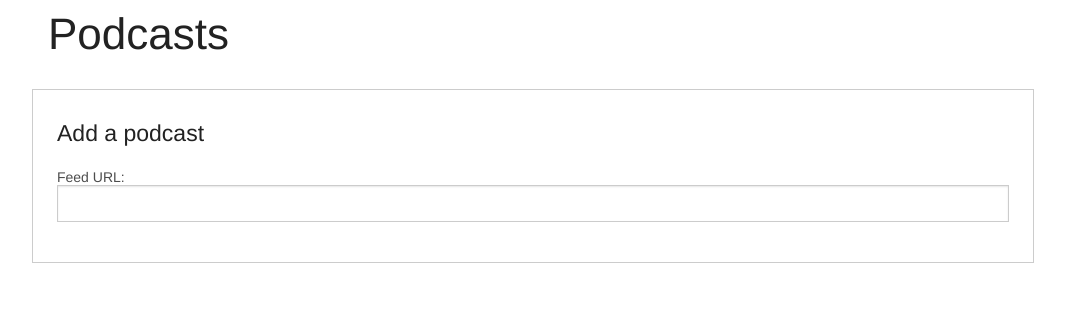
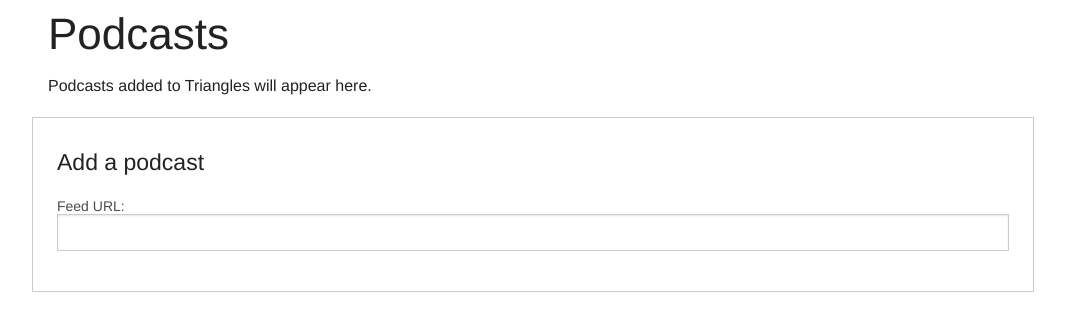
Before and after one commit to invig/triangles-web, a CakePHP app: the page made by app/View/Podcasts/index.ctp in a window 1280 px wide. Shown: the part 45-376 px from the top of the page, without its empty margins (107-1172 px from the left). Run offline with PHP 8.4 and a stand-in for CakePHP, Linux system fonts and the light colour scheme; the template is opened without the code that fills it, so the values that code supplies are empty; form fields are guessed from the names that the template uses; some libraries are stand-ins or nearby versions.

Commit message:
Adds default state to the podcast list.

```diff
--- a/app/Controller/PodcastsController.php
+++ b/app/Controller/PodcastsController.php
@@ -26,6 +26,7 @@ class PodcastsController extends AppController {
 
 		// Find the most recently playing episode.
 		$user = $this->User->findById($this->Auth->user('id'));
+		if (isset($user['Episode']['id']) && ! empty($user['Episode']['id'])) {
 			$current_episode = array("Episode" => $user['Episode']);
 			$current_podcast = $this->Podcast->find('first', array(
 				'fields' => array('id', 'artwork_url'),
@@ -36,6 +37,7 @@ class PodcastsController extends AppController {
 			));
 			$current_episode['Podcast'] = $current_podcast['Podcast'];
 			$this->set('current_episode', $current_episode);
+		}
 	}
 
 	private function create_feed($podcast_id, $feed_url) {
--- a/app/View/Podcasts/index.ctp
+++ b/app/View/Podcasts/index.ctp
@@ -17,6 +17,7 @@
 <div class="row">
 	<div class="small-12 columns"><h1>Podcasts</h1></div>
 </div>
+<?php if (count($users_podcasts) > 0) : ?>
 <div class="row">
 	<div class="small-11 columns small-centered" id="podcasts">
 		<ul class="inline-list">
@@ -35,6 +36,14 @@
 		</ul>
 	</div>
 </div>
+<?php else: ?>
+<div class="row">
+	<div class="small-12 columns centered">
+		<p>Podcasts added to Triangles will appear here.</p>
+		<?php // TODO: Add a better default state. ?>
+	</div>
+</div>
+<?php endif; ?>
 <div class="row">
 	<div class="small-12 columns small-centered th" id="add_podcast" style="padding:20px;">
 		<h4 style="padding:0 0 20px;">Add a podcast</h4>
```
Lines whose indentation alone changed are shown as unchanged.
